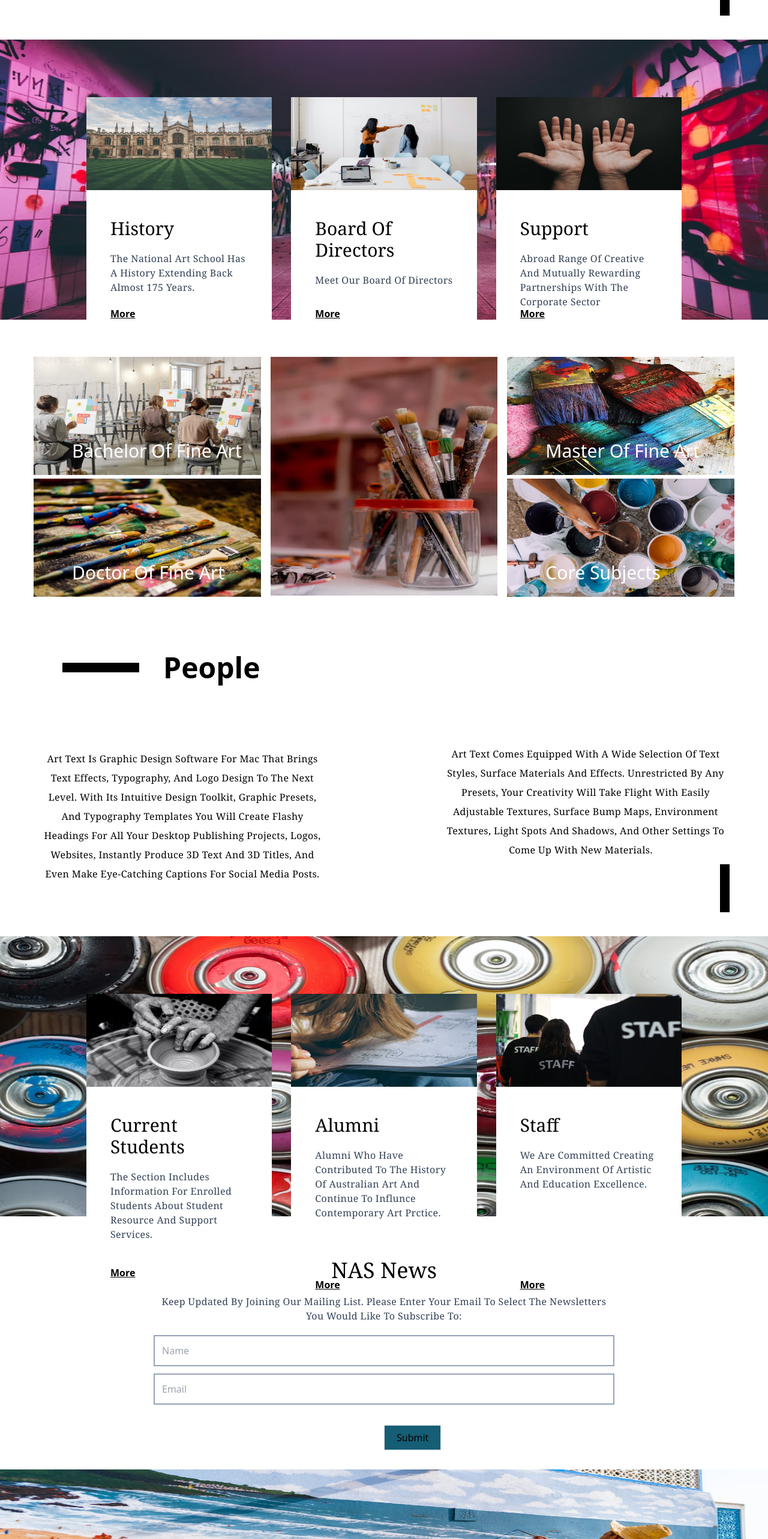
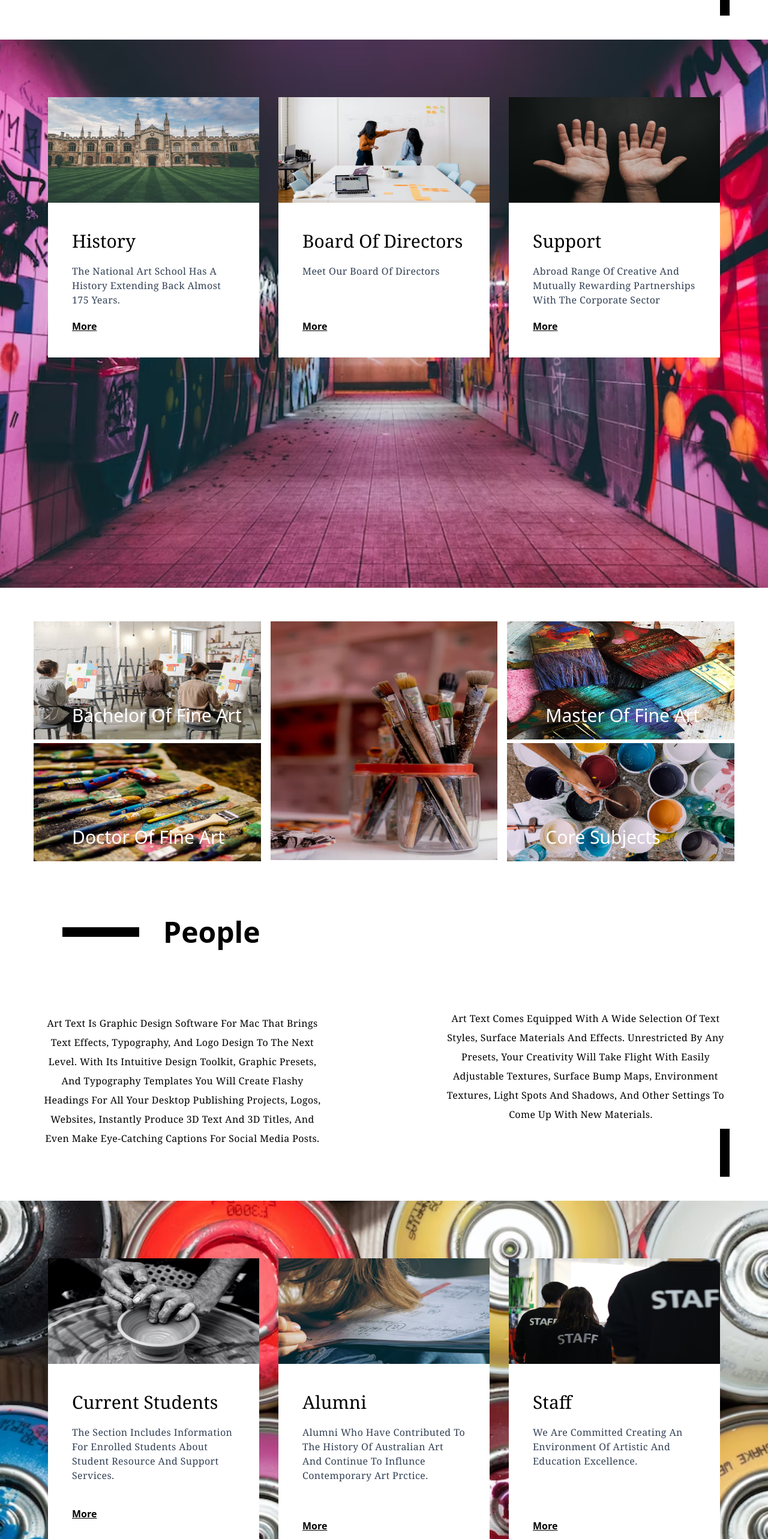
Before and after one commit to yafet-123/Sample_education_sample1, a Next.js app: page / in a window 1280 px wide. Shown: the part 1134-3700 px from the top of the page at 60% size. Built offline with nearby package versions, Linux system fonts and the light colour scheme.

Commit message:
fixing the bug

```diff
--- a/components/About.js
+++ b/components/About.js
@@ -3,7 +3,7 @@ import Image from "next/image";
 import Link from "next/link";
 export function About() {
   return (
-    <div className="my-16">
+    <div className="my-16 h-full w-full">
       <div className="md:flex items-center mx-16">
         <span className="hidden md:inline-flex py-2 px-16 bg-black m-10"></span>
         <h1 className="text-center md:text-left text-5xl text-black font-bold">
@@ -12,7 +12,7 @@ export function About() {
       </div>
 
       <div className="mx-16 flex flex-col md:flex-row justify-between items-center m-10 font-serif text-base tracking-wide leading-8 text-center capitalize">
-        <p className="w-5/12 mb-5 md:mb-0">
+        <p className="w-full md:w-5/12 mb-5 md:mb-0">
           Art Text is graphic design software for Mac that brings text effects,
           typography, and logo design to the next level. With its intuitive
           design toolkit, graphic presets, and typography templates you will
@@ -21,23 +21,19 @@ export function About() {
           make eye-catching captions for social media posts.
         </p>
 
-        <p className="w-5/12 mt-10">
+        <p className="w-full md:w-5/12 mt-10">
           Art Text comes equipped with a wide selection of text styles, surface
           materials and effects. Unrestricted by any presets, your creativity
           will take flight with easily adjustable textures, surface bump maps,
           environment textures, light spots and shadows, and other settings to
           come up with new materials.
-          <span className="block py-10 px-2 bg-black float-right mt-10"></span>
+          <span className="hidden md:block py-10 px-2 bg-black float-right mt-10"></span>
         </p>
       </div>
 
-      <div className="md:relative">
-        <div className="hidden md:inline-flex">
-          <Image src="/image/bgImage6.avif" width={1920} height={700} />
-        </div>
-
-        <div className="md:absolute top-24 mx-36 grid grid-cols-1 md:grid-cols-3 gap-8">
-          <div className="bg-white">
+      <div className="about_background h-full w-full">
+        <div className="mx-20 py-20 md:pt-24 md:pb-96 grid grid-cols-1 md:grid-cols-3 gap-8">
+          <div className="relative bg-white">
             <Image
               src="/image/gridImage1.avif"
               width={1000}
@@ -56,7 +52,7 @@ export function About() {
             </div>
           </div>
 
-          <div className="bg-white">
+          <div className="relative bg-white">
             <Image
               src="/image/gridImage3.avif"
               width={1000}
@@ -77,7 +73,7 @@ export function About() {
               </Link>
             </div>
           </div>
-          <div className="bg-white">
+          <div className="relative bg-white">
             <Image
               src="/image/gridImage4.avif"
               width={1000}
--- a/components/News.js
+++ b/components/News.js
@@ -28,26 +28,14 @@ export function News() {
           Submit
         </button>
       </div>
-      <div className="mt-24 mx-20 md:mx-0">
-        <Image
-          src="/image/bgImage11.avif"
-          width={1920}
-          height={500}
-          className="absolute w-full"
-        />
-      </div>
+      <div className="grid grid-cols-1 md:grid-cols-2 gap-4 mt-24">
+        <div className="news_background_one w-full h-[40rem]"></div>
 
-      <div className="-mt-2 mb-5 mx-20 md:mx-0">
-        <Image
-          src="/image/bgImage12.avif"
-          width={1920}
-          height={500}
-          className="absolute w-full"
-        />
+        <div className="news_background_two w-full h-[40rem]"></div>
       </div>
 
       <div className="flex flex-col md:flex-row justify-between items-center m-20">
-        <div className="w-5/12 flex flex-col justify-between mb-5 md:mb-0">
+        <div className="w-full md:w-5/12 flex flex-col justify-between mb-5 md:mb-0">
           <h1 className="text-left text-4xl font-serif font-medium mb-5">
             Forbes St, Darlinghurst
           </h1>
@@ -59,7 +47,7 @@ export function News() {
           </Link>
         </div>
 
-        <div className="w-5/12 flex flex-col justify-between">
+        <div className="w-full md:w-5/12 flex flex-col justify-between">
           <h1 className="text-left text-4xl font-serif font-medium mb-5">
             Student Service
           </h1>
--- a/components/People.js
+++ b/components/People.js
@@ -12,7 +12,7 @@ export function People() {
       </div>
 
       <div className="mx-16 flex flex-col md:flex-row justify-between items-center m-10 font-serif text-base tracking-wide leading-8 text-center capitalize">
-        <p className="w-5/12">
+        <p className="w-full md:w-5/12">
           Art Text is graphic design software for Mac that brings text effects,
           typography, and logo design to the next level. With its intuitive
           design toolkit, graphic presets, and typography templates you will
@@ -21,22 +21,18 @@ export function People() {
           make eye-catching captions for social media posts.
         </p>
 
-        <p className="w-5/12 mt-10">
+        <p className="w-full md:w-5/12 mt-10">
           Art Text comes equipped with a wide selection of text styles, surface
           materials and effects. Unrestricted by any presets, your creativity
           will take flight with easily adjustable textures, surface bump maps,
           environment textures, light spots and shadows, and other settings to
           come up with new materials.
-          <span className="block py-10 px-2 bg-black float-right mt-10"></span>
+          <span className="hidden md:block py-10 px-2 bg-black float-right mt-10"></span>
         </p>
       </div>
-      <div className="md:relative">
-        <div className="hidden md:inline-flex">
-          <Image src="/image/bgImage10.avif" width={1920} height={700} />
-        </div>
-
-        <div className="md:absolute top-24 mx-36 grid grid-cols-1 md:grid-cols-3 gap-8">
-          <div className="bg-white">
+      <div className="people_background h-full w-full">
+        <div className="mx-20 py-20 md:pt-24 md:pb-96 grid grid-cols-1 md:grid-cols-3 gap-8">
+          <div className="relative bg-white">
             <Image
               src="/image/gridImage12.avif"
               width={1000}
@@ -59,7 +55,7 @@ export function People() {
             </div>
           </div>
 
-          <div className="bg-white">
+          <div className="relative bg-white">
             <Image
               src="/image/gridImage13.avif"
               width={1000}
@@ -77,7 +73,7 @@ export function People() {
               </Link>
             </div>
           </div>
-          <div className="bg-white">
+          <div className="relative bg-white">
             <Image
               src="/image/gridImage14.avif"
               width={1000}
--- a/styles/globals.css
+++ b/styles/globals.css
@@ -8,3 +8,31 @@
   background-repeat: no-repeat;
   background-size: cover;
 }
+
+.about_background {
+  background-image: url("../public/image/bgImage6.avif");
+  background-position: center;
+  background-repeat: no-repeat;
+  background-size: cover;
+}
+
+.people_background {
+  background-image: url("../public/image/bgImage10.avif");
+  background-position: center;
+  background-repeat: no-repeat;
+  background-size: cover;
+}
+
+.news_background_one {
+  background-image: url("../public/image/bgImage11.avif");
+  background-position: center;
+  background-repeat: no-repeat;
+  background-size: cover;
+}
+
+.news_background_two {
+  background-image: url("../public/image/bgImage12.avif");
+  background-position: center;
+  background-repeat: no-repeat;
+  background-size: cover;
+}
```
